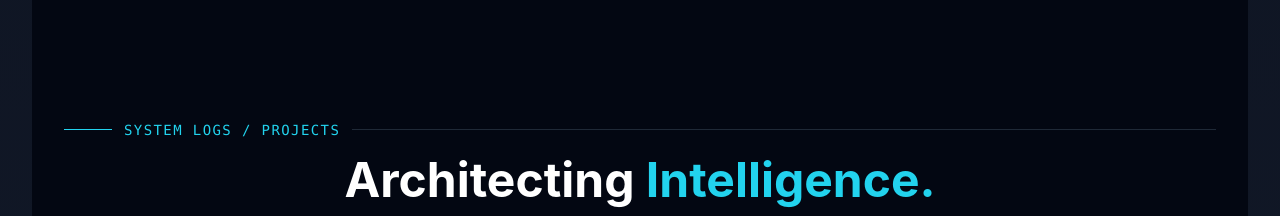
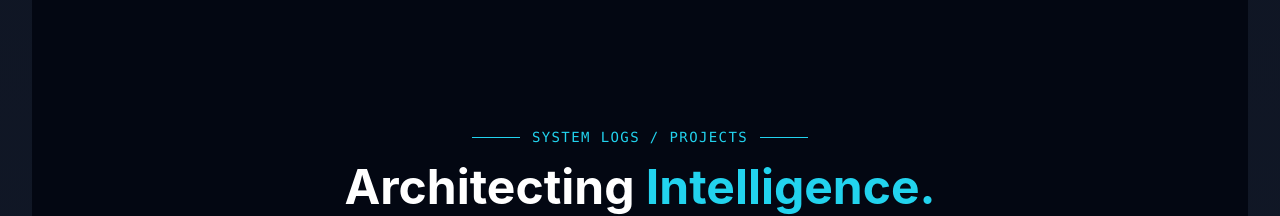
Before and after one commit to Vedant-Git-dev/Portfolio, a React (Vite) app in the folder frontend/: page / in a window 1280 px wide. Shown: the part 2020-2236 px from the top of the page. Built offline with nearby package versions, Linux system fonts and the light colour scheme.

Commit message:
Centralized titles

```diff
--- a/frontend/src/components/Projects.jsx
+++ b/frontend/src/components/Projects.jsx
@@ -74,11 +74,11 @@ export default function Projects() {
     >
       <div className="max-w-6xl mx-auto">
         {/* Section header */}
-        <div className="mb-16">
-          <div className="flex items-center gap-3 mb-4">
+        <div className="mb-16 text-center">
+          <div className="inline-flex items-center gap-3 mb-4">
             <div className="h-px w-12 bg-cyan-400"></div>
             <span className="text-cyan-400 text-sm font-mono tracking-widest">SYSTEM LOGS / PROJECTS</span>
-            <div className="h-px flex-1 bg-gray-800"></div>
+            <div className="h-px w-12 bg-cyan-400"></div>
           </div>
           <h2 className="text-4xl md:text-5xl font-bold">
             <span className="text-white">Architecting </span>
```
